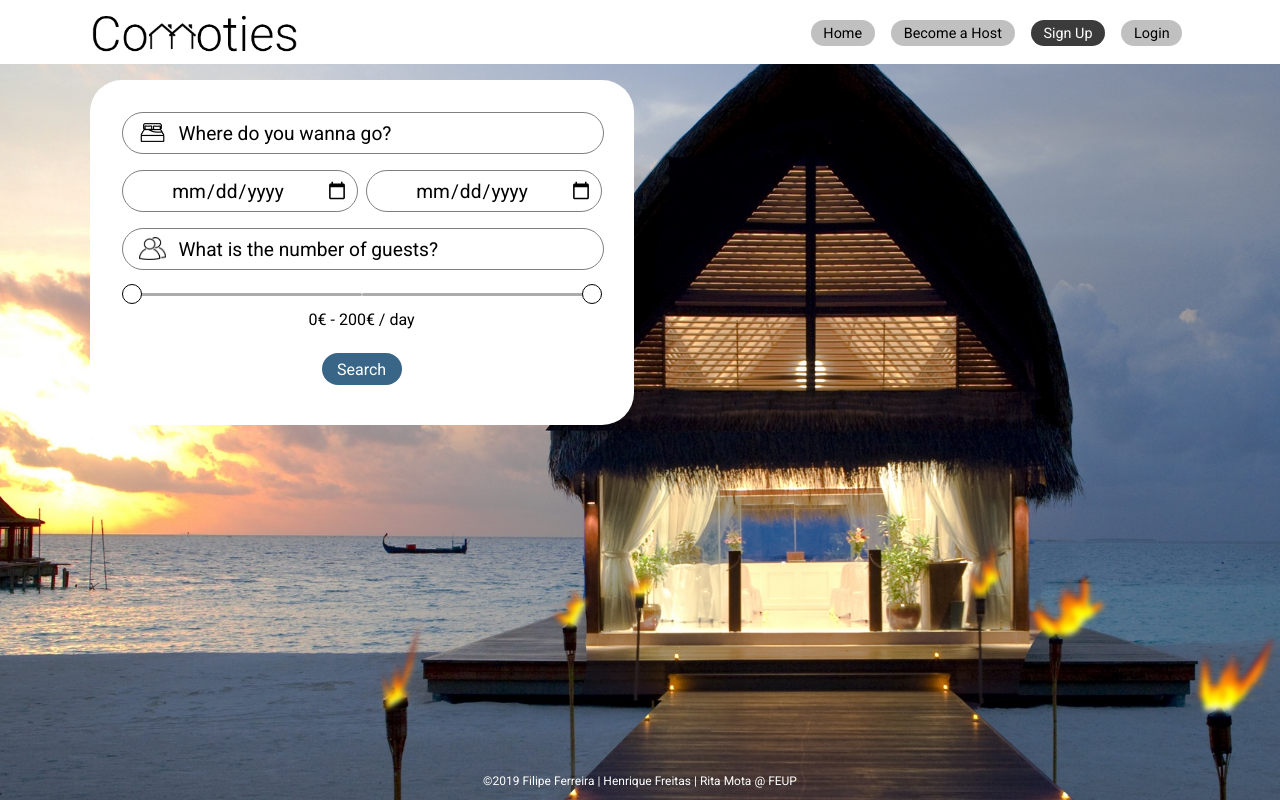
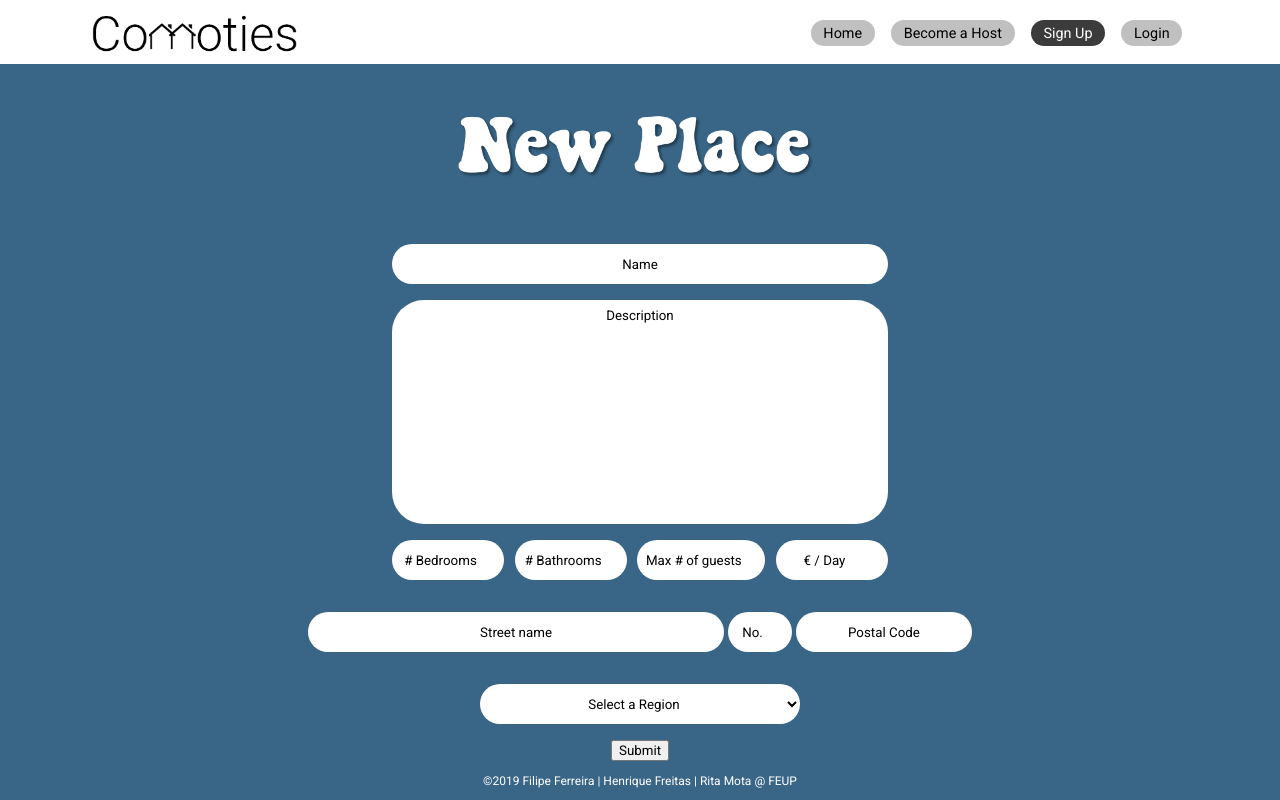
Before and after one commit to atomatir/ltw-feup-proj, a PHP site: page /pages/home-page.php in a window 1280 px wide. Run offline with PHP 8.4, Linux system fonts and the light colour scheme; data comes from the database, SQL or seed files in the repository; both versions use the stored data as it was after the commit.

Commit message:
Places are now inserted into db

```diff
--- a/database/action_login.php
+++ b/database/action_login.php
@@ -13,7 +13,7 @@
   $_SESSION['username'] = $email;
   $_SESSION['firstName'] = $arr['firstName'];
   $_SESSION['lastName'] = $arr['lastName'];
-  $_SESSION['userid'] = $arr['userid'];
+  $_SESSION['userID'] = $arr['userID'];
 
   // echo 'Logged in';
   $response = TRUE;
--- a/database/db_user.php
+++ b/database/db_user.php
@@ -52,7 +52,7 @@
 
   $arr['firstName'] = $result['first_name'];
   $arr['lastName'] = $result['last_name'];
-  $arr['Userid'] = $result['userid'];
+  $arr['userID'] = $result['userID'];
 
   return ($result !== false && password_verify($password, $result['password']));
 }
--- a/scripts/countries.js
+++ b/scripts/countries.js
@@ -13,7 +13,7 @@
       selectList.id="place-region";
       selectList.name = "region";
 
-      document.getElementById('address-div').append(selectList);
+      document.getElementById('add1').append(selectList);
 
       let option = document.createElement('option');
       option.text = "Select a Region";
@@ -68,7 +68,7 @@
       selectList.id = "place-countries";
       selectList.name = "countries";
       selectList.className="input";
-      document.getElementById('address-div').append(selectList);
+      document.getElementById('add1').append(selectList);
 
       let option = document.createElement('option');
       option.text = "Select a Country";
@@ -121,7 +121,7 @@
       selectList.className="input";
 
 
-      document.getElementById('address-div').append(selectList);
+      document.getElementById('add2').append(selectList);
       let option = document.createElement('option');
       option.text = "Select a State";
       option.value = "None";
@@ -164,10 +164,10 @@
 
       selectList = document.createElement("select");
       selectList.id = "place-cities";
-      selectList.name = "cities";
+      selectList.name = "cityID";
       selectList.className="input";
 
-      document.getElementById('address-div').append(selectList);
+      document.getElementById('add2').append(selectList);
       let option = document.createElement('option');
       option.disabled = true;
       option.text = "Select a City";
--- a/templates/home-form.php
+++ b/templates/home-form.php
@@ -1,24 +1,38 @@
-
-    <script src="../scripts/double-range-slider.js" defer></script>
-    <div id="outer-form">
-        <form id="search-form" action="../pages/search.php" method="get" >
-                <input type="text" name="city" id="city" placeholder="Where do you wanna go?" class="input" />
-
-                <label id="dates">
-                    <input type="date" name="date-in" id="date-in"  class="input"/>
-                    <input type="date" name="date-out" id="date-out" class="input"/>
-                </label>
-                <input type="number" name="n-guests" min="1" max="20" id="n-guests" placeholder="What is the number of guests?" class="input"/>
-
-            <label for="price-range" id="price-range">
-                <div id="range-slider">
-                    <input type="range" name="min-price" value="0" id="min-price" min="0" max="100" />
-                    <input type="range" name="max-price" value="200" id="max-price" min="100" max="200"/>
-                </div>
-                <span id="range-values"></span>
-            </label>
-                <input id="search_button" type="submit" value="Search" class="submit_button"/>
-        </form>
+<script src="../scripts/countries.js" referer></script>
+<div id="outer-place-form">
+<form id="place-form" action="../database/createPlace.php" method="post">
+  <img id="profile_img" src="../images/Imagem1.png" alt="profile picture">
+  <div id="place-div">
+    <input    id="place-name"   type="text"   name="name"                class="input" placeholder="Name">
+    <textarea id="place-desc" name="descrip" maxlength="500" cols="5" rows="5" class="input" placeholder="Description"></textarea>
+    <div id="input-line">
+        <input    id="place-beds"   type="number" name="number_bedrooms"       min="0" class="input" placeholder="# Bedrooms">
+        <input    id="place-baths"  type="number" name="number_bathrooms"      min="0" class="input" placeholder="# Bathrooms">
+        <input    id="place-guests" type="number" name="max_guests"     min="1" max="20" class="input" placeholder="Max # of guests">
+        <input    id="place-price"  type="number" name="price_by_night" min="1" max="200" class="input" placeholder="€ / Day">
     </div>
 
+  </div>
+  <div id='address-div'>
+    <input id="place-lat"   type="number" name="latitude"      class="input" placeholder="Latitude(?)">
+	<input id="place-long"  type="number" name="longitude"     class="input" placeholder="Longitude(?)">
+	<div class="input-line">
+		<input id="place-street" type="text"   name="address"       class="input" placeholder="Street name">
+		<input id="place-num"   type="number"  name="street_number" class="input" placeholder="No.">
+		<input id="place-pcode"  type="text"   name="postal_code"   class="input" placeholder="Postal Code">
+	</div>
+
+
+
+    <div id='add1' class="input-line">
+    </div>
+
+    <div id='add2' class="input-line">
+    </div>
+
+  </div>
+	<input class="signup_button" type="submit" value="Submit" class="submit_button" />
+
+</form>
+</div>
 <footer>
--- a/templates/profile.php
+++ b/templates/profile.php
@@ -1,8 +1,3 @@
-
-
-
-
-
 
 <div class="wrapper">
     <div id="user-sidebar">
```
Also changed, not shown: database/db_address.php (+14 -14 lines), database/database.db.
